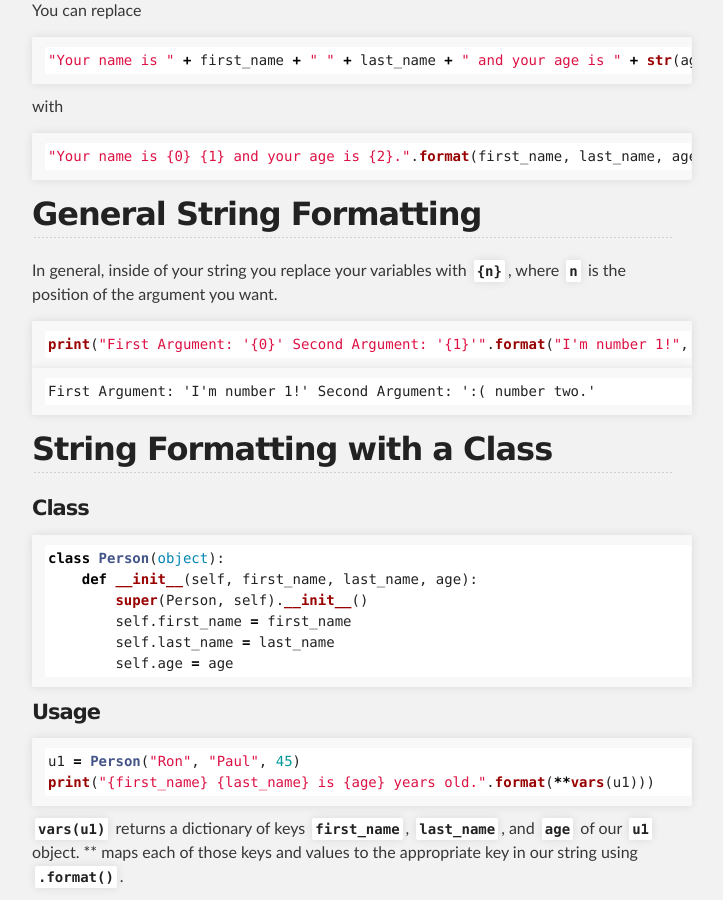
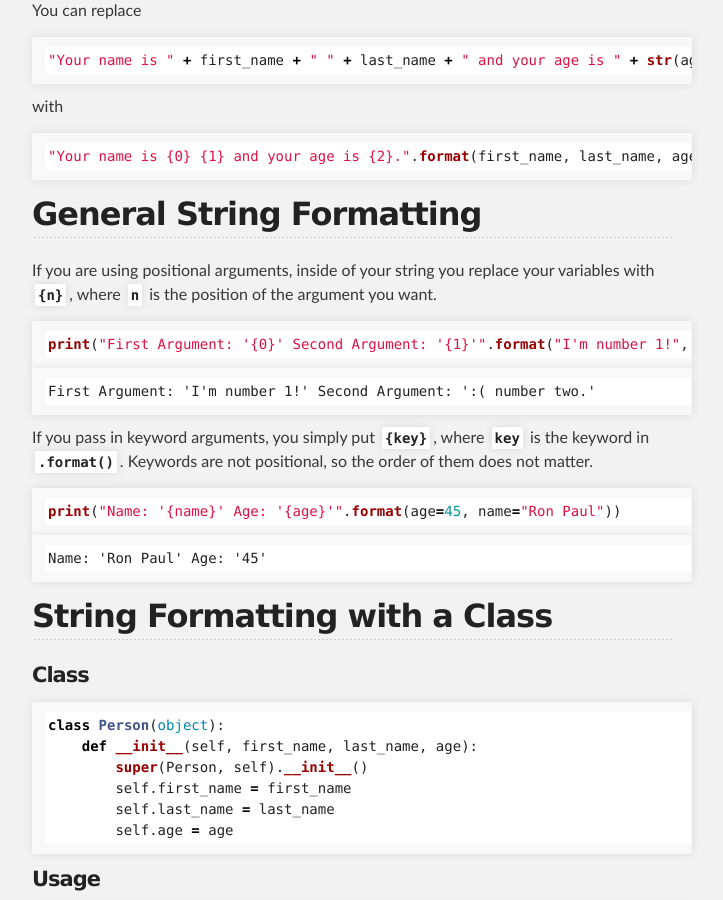
Before and after one commit to pythonforalayman/pythonforalayman.github.io, a Jekyll site: the page built from _posts/2017-03-03-string-formatting.markdown, in a window 1280 px wide and 900 px high, scrolled down 413 px. Shown: the whole window, without its empty margins (288-1011 px from the left). Built offline with Jekyll 4.4.1, drawn with Linux system fonts in a browser that asks for light colours.

Commit message:
Further elaborate on general formatting

````diff
--- a/_posts/2017-03-03-string-formatting.markdown
+++ b/_posts/2017-03-03-string-formatting.markdown
@@ -22,8 +22,7 @@ with
 
 ## General String Formatting
 
-In general, inside of your string you replace your variables with **`{n}`**, where **`n`** is the position of the argument you want.
-
+If you are using positional arguments, inside of your string you replace your variables with **`{n}`**, where **`n`** is the position of the argument you want.
 
 ```python
 print("First Argument: '{0}' Second Argument: '{1}'".format("I'm number 1!", ":( number two."))
@@ -31,6 +30,16 @@ print("First Argument: '{0}' Second Argument: '{1}'".format("I'm number 1!", ":(
 
 ```
 First Argument: 'I'm number 1!' Second Argument: ':( number two.'
+```
+
+If you pass in keyword arguments, you simply put **`{key}`**, where **`key`** is the keyword in **`.format()`**. Keywords are not positional, so the order of them does not matter.
+
+```python
+print("Name: '{name}' Age: '{age}'".format(age=45, name="Ron Paul"))
+```
+
+```
+Name: 'Ron Paul' Age: '45'
 ```
 
 ## String Formatting with a Class
````
